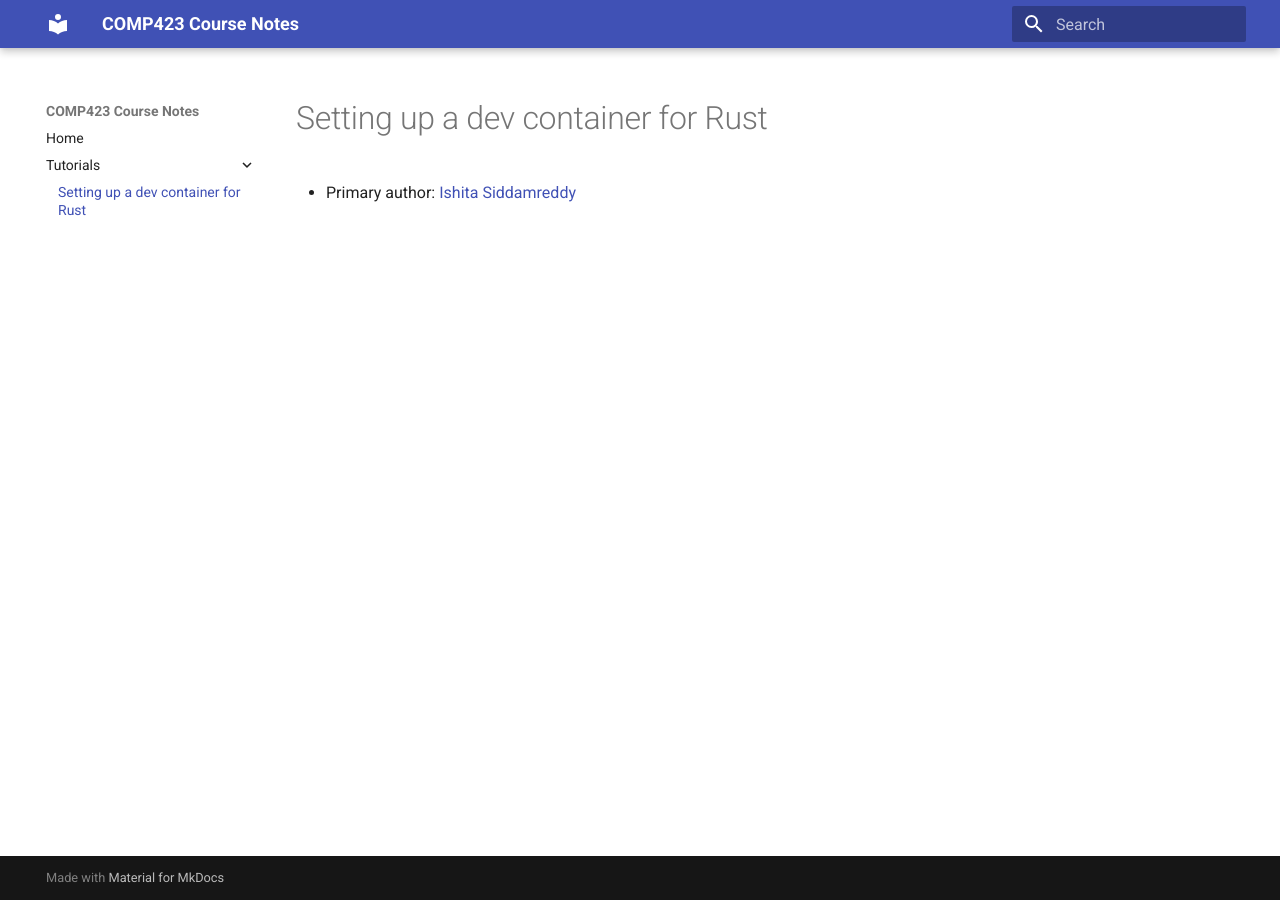
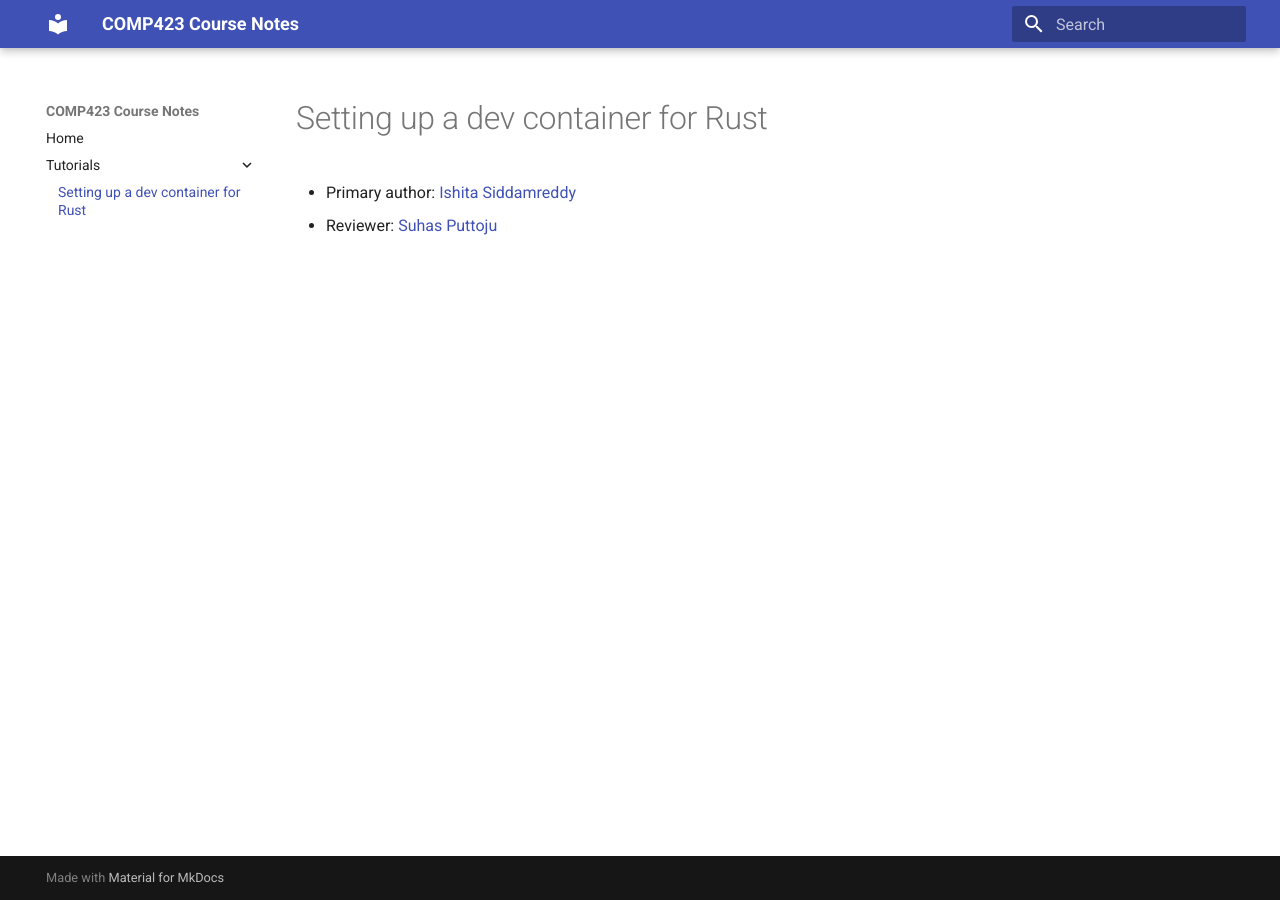
Before and after one commit to ishitasr76/comp423-course-notes, an MkDocs documentation site: the page built from docs/tutorials/rust-setup.md, in a window 1280 px wide. Built offline with MkDocs 1.6.1 and Material for MkDocs 9.7.7, drawn with Linux system fonts in a browser that asks for light colours.

Commit message:
Reviewer Changes

```diff
--- a/docs/tutorials/rust-setup.md
+++ b/docs/tutorials/rust-setup.md
@@ -1,3 +1,4 @@
 # Setting up a dev container for Rust
 
 * Primary author: [Ishita Siddamreddy](https://github.com/ishitasr76)
+* Reviewer: [Suhas Puttoju](https://github.com/suhasp3)
```
